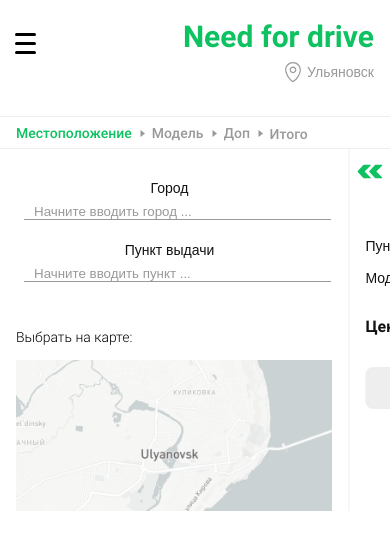
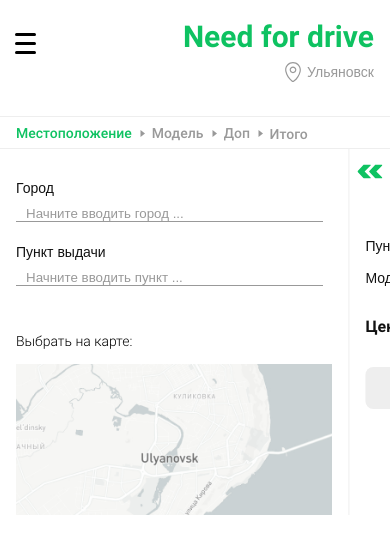
Before and after one commit to GerasimovArtemiy/need_for_drive, a React (Create React App) app: page /need_for_drive/order/step_1 in a window 390 px wide. Shown: the top 554 px of the page. Built offline with nearby package versions, Linux system fonts and the light colour scheme.

Commit message:
change routerPath

```diff
--- a/src/components/Header/Header.jsx
+++ b/src/components/Header/Header.jsx
@@ -1,13 +1,13 @@
 import { Link } from 'react-router-dom';
 import './Header.scss';
 import mark from '../../assets/icons/markmap.svg';
-import { homePage } from '../Routes/routerPath';
+import routerPath from '../Routes/routerPath';
 
 export default function Header() {
     return (
         <header className="homepage__header">
             <div className="homepage__header_logo">
-                <Link to={homePage}>Need for drive</Link>
+                <Link to={routerPath.homePage}>Need for drive</Link>
             </div>
             <div className="homepage__header_city">
                 <img className="homepage__header_city-mark" src={mark} alt="markmap" />
--- a/src/components/HomepageContent/HomepageContent.jsx
+++ b/src/components/HomepageContent/HomepageContent.jsx
@@ -1,7 +1,7 @@
 import { Link } from 'react-router-dom';
 import Header from '../Header/Header';
 import './HomepageContent.scss';
-import { orderStep1 } from '../Routes/routerPath';
+import routerPath from '../Routes/routerPath';
 
 export default function HomepageContent() {
     return (
@@ -12,7 +12,7 @@ export default function HomepageContent() {
                     <h1> Каршеринг </h1>
                     <h2> Need for drive</h2>
                     <h3>Поминутная аренда авто твоего города</h3>
-                    <Link to={orderStep1}>
+                    <Link to={routerPath.orderStep1}>
                         <button type="button" className="homepage__btn">
                             Забронировать
                         </button>
--- a/src/components/Routes/PageRoutes.jsx
+++ b/src/components/Routes/PageRoutes.jsx
@@ -8,29 +8,21 @@ import OrderPage4 from '../../pages/OrderPage4/OrderPage4';
 import OrderPage5 from '../../pages/OrderPage5/OrderPage5';
 import NotFoundPage from '../../pages/NotFoundPage/NotFountPage';
 import OrderLayout from '../../pages/Layout/OrderLayout/OrderLayout';
-import {
-    homePage,
-    orderPage,
-    orderStep1,
-    orderStep2,
-    orderStep3,
-    orderStep4,
-    orderStep5,
-} from './routerPath';
+import routerPath from './routerPath';
 
 export default function PageRoutes() {
     return (
         <Routes basename="/need_for_drive">
-            <Route path={homePage} element={<HomepageLayout />}>
+            <Route path={routerPath.homePage} element={<HomepageLayout />}>
                 <Route index element={<Homepage />} />
                 <Route path="*" element={<NotFoundPage />} />
             </Route>
-            <Route path={orderPage} element={<OrderLayout />}>
-                <Route path={orderStep1} element={<OrderPage1 />} />
-                <Route path={orderStep2} element={<OrderPage2 />} />
-                <Route path={orderStep3} element={<OrderPage3 />} />
-                <Route path={orderStep4} element={<OrderPage4 />} />
-                <Route path={orderStep5} element={<OrderPage5 />} />
+            <Route path={routerPath.orderPage} element={<OrderLayout />}>
+                <Route path={routerPath.orderStep1} element={<OrderPage1 />} />
+                <Route path={routerPath.orderStep2} element={<OrderPage2 />} />
+                <Route path={routerPath.orderStep3} element={<OrderPage3 />} />
+                <Route path={routerPath.orderStep4} element={<OrderPage4 />} />
+                <Route path={routerPath.orderStep5} element={<OrderPage5 />} />
                 <Route path="*" element={<NotFoundPage />} />
             </Route>
         </Routes>
--- a/src/components/Routes/routerPath.js
+++ b/src/components/Routes/routerPath.js
@@ -7,12 +7,4 @@ const routerPath = {
     orderStep4: '/need_for_drive/order/step_4',
     orderStep5: '/need_for_drive/order/step_5',
 };
-export const {
-    homePage,
-    orderPage,
-    orderStep1,
-    orderStep2,
-    orderStep3,
-    orderStep4,
-    orderStep5,
-} = routerPath;
+export default routerPath;
--- a/src/components/UI/MyInput/MyInput.scss
+++ b/src/components/UI/MyInput/MyInput.scss
@@ -8,18 +8,17 @@
     text-align: right;
 
     @media screen and (max-width: 767px) {
-        text-align: center;
+        text-align: left;
         margin-right: 83px;
     }
     & label {
         @media screen and (max-width: 767px) {
             display: block;
-            margin-bottom: 8px;
+            margin-bottom: 10px;
         }
     }
     & input {
         border-bottom: 1px solid $gray-dark;
-        margin-left: 8px;
         width: 224px;
         padding-left: 10px;
 
--- a/src/pages/NotFoundPage/NotFountPage.jsx
+++ b/src/pages/NotFoundPage/NotFountPage.jsx
@@ -1,10 +1,10 @@
-import { homePage } from '../../components/Routes/routerPath';
+import routerPath from '../../components/Routes/routerPath';
 
 export default function NotFountPage() {
     return (
         <div>
             Вы перешли на несуществующую страницу
-            <a href={homePage}>Вернуться на главную</a>
+            <a href={routerPath.homePage}>Вернуться на главную</a>
         </div>
     );
 }
```
